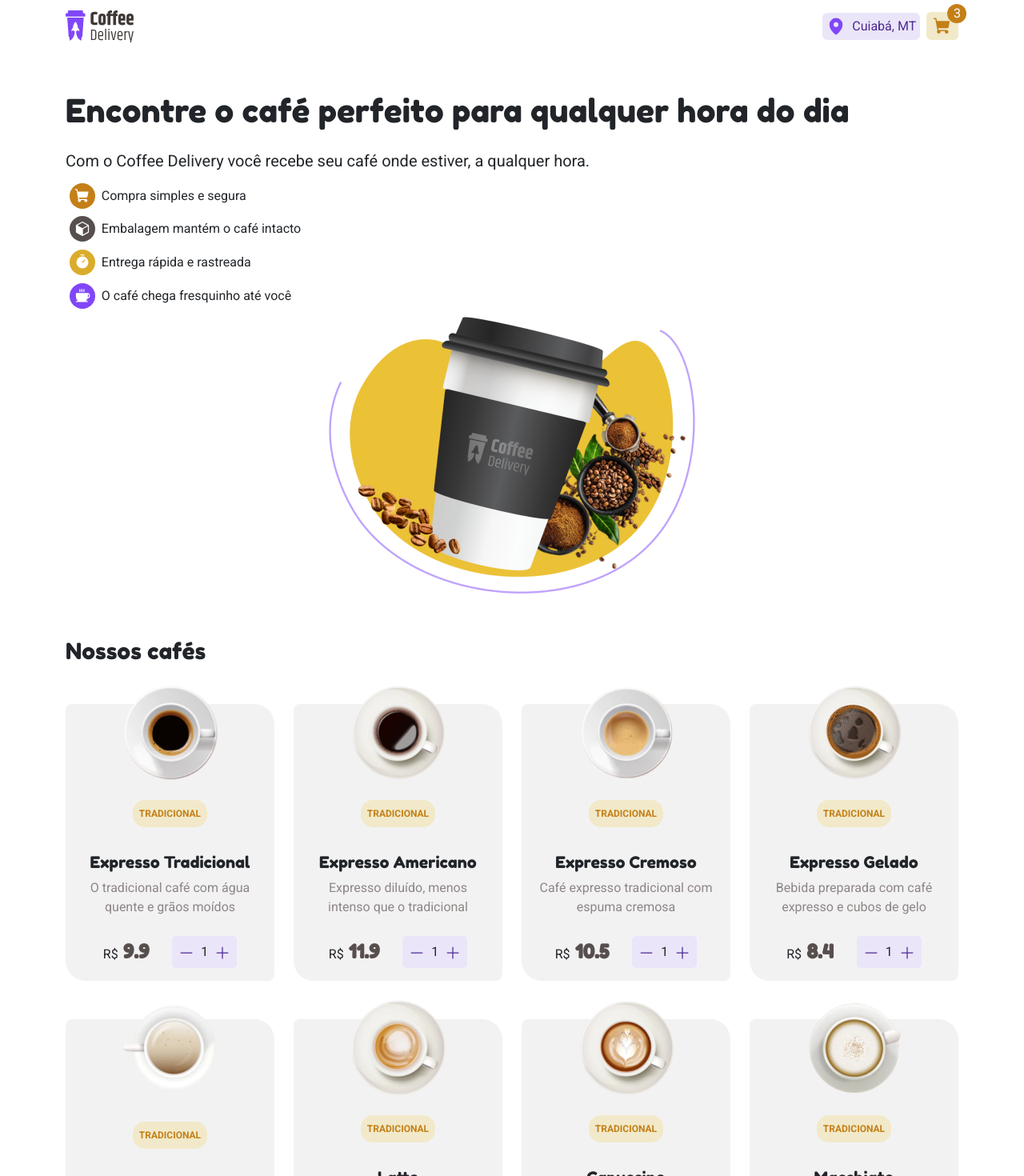
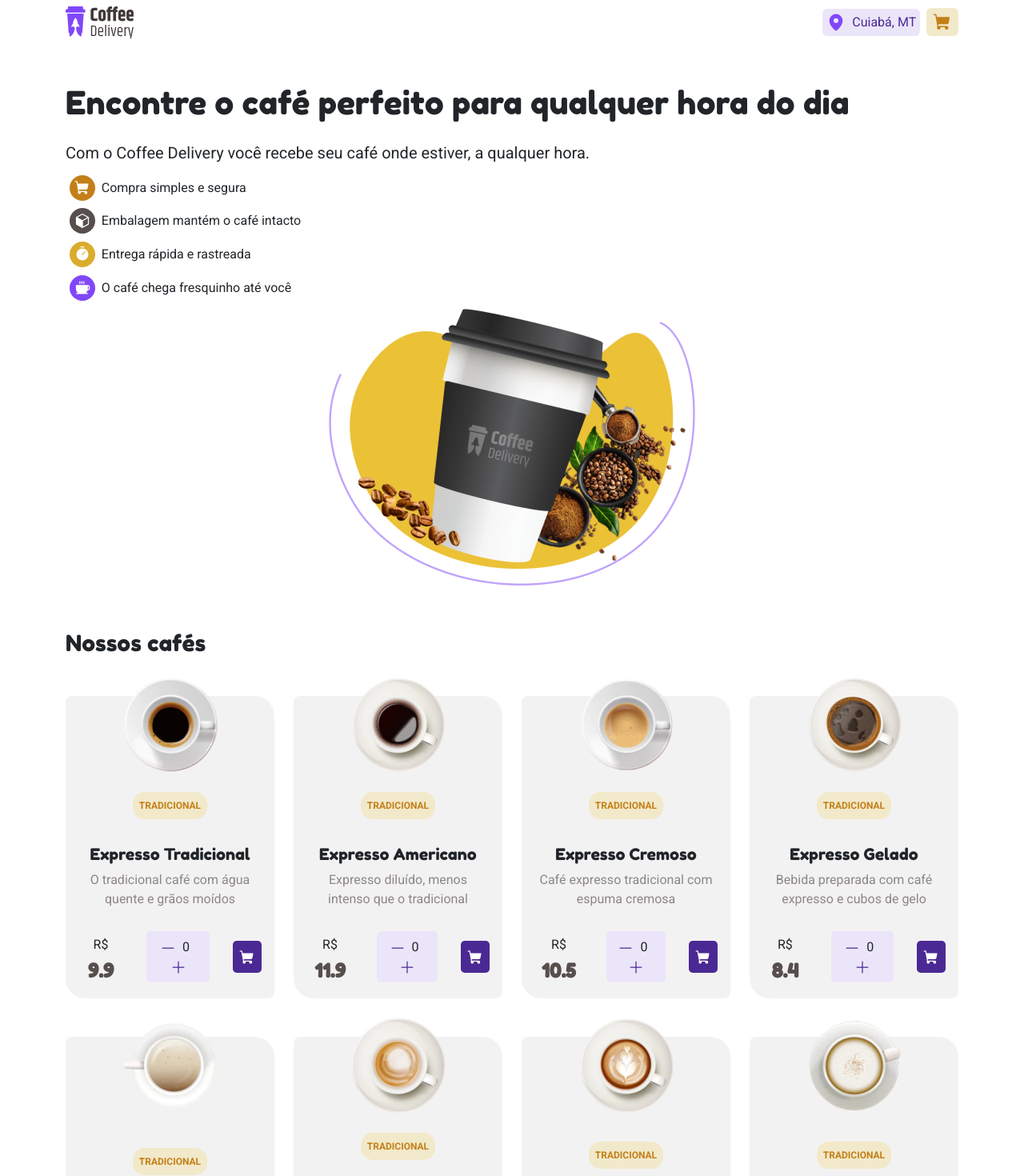
Before and after one commit to matheushq27/coffee-delivery, a React (Vite) app: page / in a window 1280 px wide. Shown: the top 1470 px of the page at 80% size. Built offline with nearby package versions, Linux system fonts and the light colour scheme.

Commit message:
Ajustes no código

```diff
--- a/src/App.tsx
+++ b/src/App.tsx
@@ -4,13 +4,16 @@ import { defaultTheme } from './styles/themes/default'
 import { GlobalStyle } from './styles/global'
 import { ThemeProvider } from 'styled-components'
 import { Router } from './Router'
+import { OrdersProvider } from './contexts/useCoffeeOrders'
 
 
 function App() {
   return (
     <ThemeProvider theme={defaultTheme}>
       <BrowserRouter>
-        <Router />
+        <OrdersProvider>
+          <Router />
+        </OrdersProvider>
       </BrowserRouter>
       <GlobalStyle />
     </ThemeProvider>
--- a/src/components/Header/index.tsx
+++ b/src/components/Header/index.tsx
@@ -4,21 +4,28 @@ import Container from 'react-bootstrap/Container'
 import Navbar from 'react-bootstrap/Navbar'
 import { NavLink } from 'react-router-dom'
 import coffeeDeliveryLogo from '../../assets/img/coffee-delivery-logo.svg'
+import { useOrders } from '../../contexts/useCoffeeOrders'
 
 export function Header() {
+  const { totalOrderItems } = useOrders()
+
   return (
     <Navbar bg="white" expand="lg" className="mb-5">
       <Container>
-        <Navbar.Brand href="/"><img src={coffeeDeliveryLogo} /></Navbar.Brand>
+        <NavLink to="/">
+          <img src={coffeeDeliveryLogo} />
+        </NavLink>
         <ContainerActions>
           <Location>
             <MapPin size={24} weight="fill" />
             <LocationTitle>Cuiabá, MT</LocationTitle>
           </Location>
-          <NavLink to="/" title="Shopping Cart">
+          <NavLink to="/checkout" title="Shopping Cart">
             <BoxIcon>
               <ShoppingCart size={24} weight="fill" />
-              <CounterCart>3</CounterCart>
+              {totalOrderItems > 0 &&
+                <CounterCart>{totalOrderItems}</CounterCart>
+              }
             </BoxIcon>
           </NavLink>
         </ContainerActions>
--- /dev/null
+++ b/src/contexts/useCoffeeOrders.tsx
@@ -0,0 +1,66 @@
+import React, { useState, createContext, useContext, ReactNode, useEffect } from 'react'
+import { coffesType, Coffes } from '../Api'
+
+interface ChildreanPropsType {
+    children: ReactNode
+}
+
+interface orderInformationType {
+    id: number
+    name: string
+    price: number
+    quantity: number
+}
+
+
+const CoffeeOrdersContext = createContext({} as any)
+
+export function OrdersProvider({ children }: ChildreanPropsType) {
+  const [orderInformation, setOrderInformation] = useState<coffesType[]>([])
+  const [totalOrderItems, setTotalOrderItems] = useState<number>(0)
+  const [coffes, setCoffes] = useState(Coffes)
+  const [coffesList, setCoffesList] = useState('')
+
+  function addToOrder(order: coffesType){
+    updateQuantity(order.id)
+    setOrderInformation(state => {
+      //console.log(state)
+      return [...state, order]}
+    )
+    setTotalOrderItems(state => state + 1)
+    // getOrders()
+  }
+
+  function removeToOrder(order: coffesType){
+
+    //setOrderInformation(state => [...state, order])
+  }
+
+  function updateQuantity(id: number){
+    let resp = orderInformation.filter(obj => obj.id !== id)
+    setOrderInformation(resp)
+  }
+
+  function getOrders(){
+    console.log(orderInformation)
+  }
+
+  return (
+    <CoffeeOrdersContext.Provider
+      value={{
+        orderInformation,
+        setOrderInformation,
+        addToOrder,
+        totalOrderItems,
+        coffes
+      }}
+    >
+      {children}
+    </CoffeeOrdersContext.Provider>
+  );
+}
+
+export function useOrders() {
+  const context = useContext(CoffeeOrdersContext)
+  return context
+}
--- a/src/pages/Checkout/index.tsx
+++ b/src/pages/Checkout/index.tsx
@@ -18,8 +18,26 @@ import { Bank, CreditCard, CurrencyDollar, MapPinLine, Minus, Money, Plus } from
 import { BoxCounter } from '../Home/sections/coffeeList/styles'
 
 import traditionalExpress from '../../assets/img/traditionalExpress.png'
+import { useOrders } from '../../contexts/useCoffeeOrders'
+import { useEffect } from 'react'
 
 export function Checkout(){
+
+  const { orderInformation} = useOrders()
+
+  function totalCoffes(){
+    let total = 0
+    orderInformation.map((objCoffee: any)=>{
+      total += (objCoffee.price * objCoffee.quantity)
+    })
+    return total
+  }
+
+  function totalOrder(){
+    let total = totalCoffes() + 3.5
+    return total
+  }
+
     return(
         <Container>
             <Row>
@@ -103,20 +121,23 @@ export function Checkout(){
 
                 <CardCheckout>
                   <Container>
-                    <Row>
+                    {
+                      orderInformation.map((objCoffee: any)=>{
+                          return(
+                            <Row key={objCoffee.name}>
 
                               <Col sm={12} xxl={9} className="mb-3">
                                 <BoxSelectedCoffeeItems>
                                   <BoxSelectedCoffeeItemsImg>
-                            <img src={traditionalExpress} />
+                                    <img src={`src/assets/img/${objCoffee.thumbnail}`} />
                                   </BoxSelectedCoffeeItemsImg>
                                   <BoxSelectedCoffeeItemsActions>
-                            <p className="mb-1">Expresso Tradicional</p>
+                                    <p className="mb-1">{objCoffee.name}</p>
                                     <div className="d-flex align-items-center">
 
                                       <BoxCounter className="p-2 w-100">
                                         <button><Minus size={20} weight="fill" /></button>
-                                <span className="ms-2 me-2">1</span>
+                                        <span className="ms-2 me-2">{objCoffee.quantity}</span>
                                         <button><Plus size={20} weight="fill" /></button>
                                       </BoxCounter>
 
@@ -130,14 +151,17 @@ export function Checkout(){
                                 </BoxSelectedCoffeeItems>
                               </Col>
                               <Col sm={12} xxl={3} className="mb-3 text-center">
-                        <span className="fw-bold fs-5">R$ 9,90</span>
+                                <span className="fw-bold fs-5">{objCoffee.price}</span>
                               </Col>
                               <DivisionOfSelectedCoffeeItems className="mt-2 mb-3" />
                             </Row>
+                          )
+                      })
+                    }
 
                     <BoxValuesSelectedCoffees className="mb-1">
                       <div>Total de itens</div>
-                      <div>R$ 29,70</div>
+                      <div>R$ {totalCoffes()}</div>
                     </BoxValuesSelectedCoffees>
 
                     <BoxValuesSelectedCoffees className="mb-3">
@@ -147,7 +171,7 @@ export function Checkout(){
 
                     <BoxValuesSelectedCoffees className="fw-bold fs-4 mb-4">
                       <div>Total</div>
-                      <div>R$ 33,20</div>
+                      <div>R$ {totalOrder()}</div>
                     </BoxValuesSelectedCoffees>
 
                   <ConfirmOrderButton className="p-2 w-100 text-white fs-5">
--- /dev/null
+++ b/src/pages/Home/sections/coffeeList/components/counter/index.tsx
@@ -0,0 +1,61 @@
+import { Minus, Plus, ShoppingCart } from "phosphor-react";
+import { useState } from "react";
+import { coffesType } from "../../../../../../Api";
+import { ButtonIcon } from "../../styles";
+import { BoxCounter } from "./styles";
+
+type props = {
+    click: (objCoffee: any, quantity: number) => void
+    createOrderObject: (objCoffee: any) => void
+    order: coffesType
+}
+
+export function ActionsFooter({ click, order, createOrderObject }: props){
+
+    const [quantity, setQuantity] = useState<number>(0)
+
+    function updateQuantity(operation: 'addition' | 'subtraction'){
+        let qtd = 0
+        switch(operation){
+            case 'addition':
+                setQuantity(state => {
+                    qtd = state + 1
+                    click(order, qtd)
+                    return qtd
+                })
+            break
+            case 'subtraction':
+                setQuantity(state => {
+                if(state <= 0){
+                    qtd =  0
+                }else{
+                    qtd = state - 1
+                }
+                 click(order, qtd)
+                 return qtd
+                })
+            break
+        }
+
+    }
+
+    function addToCart(){
+        createOrderObject(order)
+        setQuantity(0)
+    }
+
+    return(
+        <>
+        <BoxCounter className="p-2">
+          <button onClick={()=>updateQuantity('subtraction')}><Minus size={20} weight="fill" /></button>
+          <span className="ms-2 me-2">
+            {quantity}
+          </span>
+          <button onClick={()=>updateQuantity('addition')}><Plus size={20} weight="fill" /></button>
+        </BoxCounter>
+        <ButtonIcon onClick={addToCart} className="p-2 text-white">
+            <ShoppingCart size={20} weight="fill" />
+        </ButtonIcon>
+        </>
+    )
+}
--- /dev/null
+++ b/src/pages/Home/sections/coffeeList/components/counter/styles.ts
@@ -0,0 +1,13 @@
+import styled from "styled-components"
+
+export const BoxCounter = styled.div`
+  text-align: center;
+  background-color: ${(props) => props.theme['purple-light']};
+  border-radius: 5px;
+  button{
+    padding: 0;
+    border: none;
+    color: ${(props) => props.theme['purple-dark']};
+    background-color: transparent;
+  }
+`
--- a/src/pages/Home/sections/coffeeList/index.tsx
+++ b/src/pages/Home/sections/coffeeList/index.tsx
@@ -6,38 +6,46 @@ import Row from 'react-bootstrap/Row'
 import { CoffeeListCard, CoffeeListCardBody, CoffeeTag, CoffeeListCardFooter, BoxCounter, ButtonIcon } from './styles'
 import { Minus, Plus, ShoppingCart } from 'phosphor-react'
 
-import { Api } from '../../../../Api'
-
+import { Coffes, coffesType } from '../../../../Api'
+import { useOrders } from '../../../../contexts/useCoffeeOrders'
+import { ActionsFooter } from './components/counter'
+import { useState } from 'react'
 
 
 export function CoffeeList(){
+
+    const { addToOrder, coffes } = useOrders()
+
+    function createOrderObject(objCoffee: coffesType){
+        addToOrder(objCoffee)
+    }
+
+    function updateQuantityCoffe(objCoffee: any, quantity: number){
+        objCoffee.quantity = quantity
+    }
+
     return(
       <Container>
         <h3 className="text-start mb-5">Nossos cafés</h3>
         <Row>
             {
-                Api.map((info)=>{
+                Coffes.map((objCoffee: any)=>{
                     return(
-                        <Col sm={12} md={6} lg={4} xl={3} xxl={3} className="text-center mb-5" key={info.id}>
+                        <Col sm={12} md={6} lg={4} xl={3} xxl={3} className="text-center mb-5" key={objCoffee.id}>
                         <CoffeeListCard>
                             <div className="mb-4">
-                            <img src={`src/assets/img/${info.thumbnail}`} />
+                              <img src={`src/assets/img/${objCoffee.thumbnail}`} />
                             </div>
-                            <CoffeeTag className="mb-2">{info.tags[0]}</CoffeeTag>
+                            <CoffeeTag className="mb-2">{objCoffee.tags[0]}</CoffeeTag>
+
                             <CoffeeListCardBody className="mt-4">
-                            <h5 className="mb-2">{info.name}</h5>
-                            <p className="mb-4 title-gray-600">{info.description}</p>
+                              <h5 className="mb-2">{objCoffee.name}</h5>
+                              <p className="mb-4 title-gray-600">{objCoffee.description}</p>
                             </CoffeeListCardBody>
+
                             <CoffeeListCardFooter>
-                                <span>R$<strong> {info.price}</strong></span>
-                                <BoxCounter className="p-2">
-                                <button><Minus size={20} weight="fill" /></button>
-                                <span className="ms-2 me-2">1</span>
-                                <button><Plus size={20} weight="fill" /></button>
-                                </BoxCounter>
-                                {/* <ButtonIcon className="p-2 text-white">
-                                <ShoppingCart size={20} weight="fill" />
-                                </ButtonIcon> */}
+                                <span>R$<strong> {objCoffee.price}</strong></span>
+                                <ActionsFooter click={updateQuantityCoffe} order={objCoffee} createOrderObject={createOrderObject} />
                             </CoffeeListCardFooter>
                         </CoffeeListCard>
                         </Col>
```
Also changed, not shown: src/Api.ts (+31 -16 lines). Lines whose indentation alone changed are shown as unchanged.
